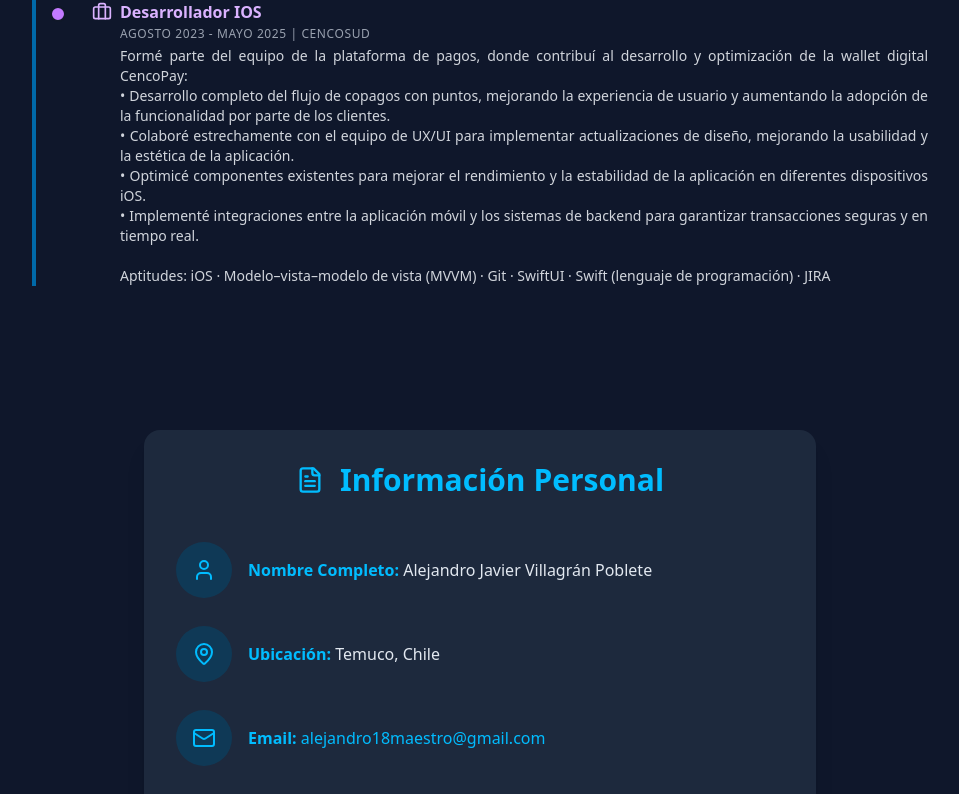
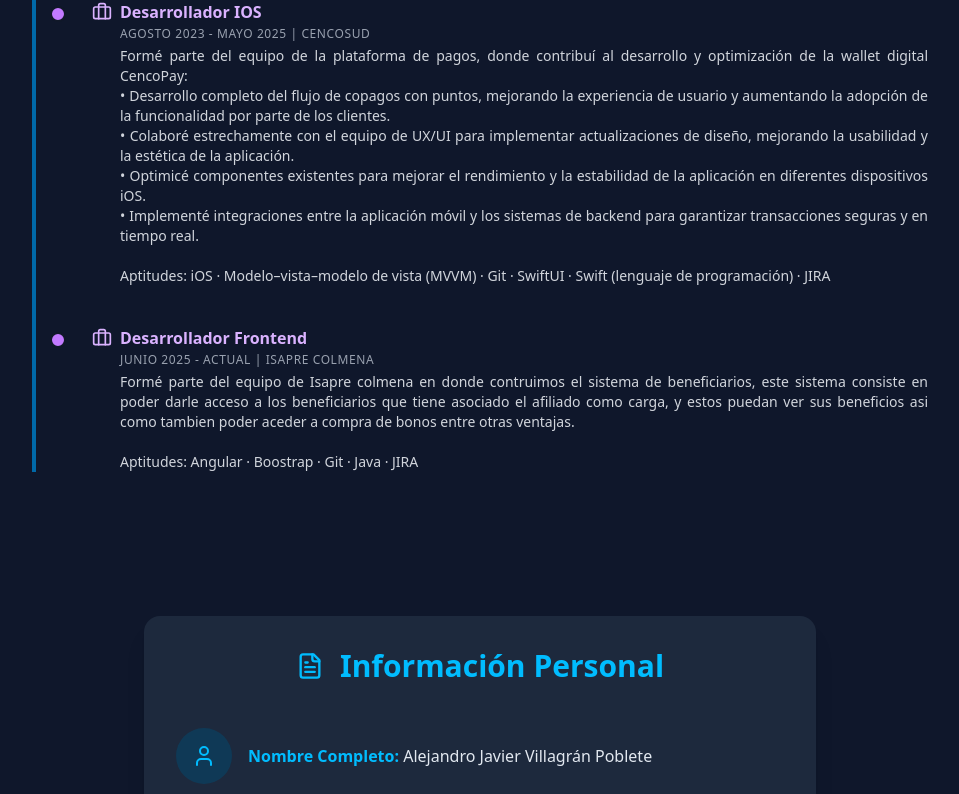
Before and after one commit to alejandromvp/portafolio2025, a React (Vite) app: page / in a window 1280 px wide. Shown: the part 2417-3211 px from the top of the page, without its empty margins (160-1119 px from the left). Built offline with nearby package versions, Linux system fonts and the light colour scheme.

Commit message:
Add work experience for Frontend Developer
Added a new work experience entry for 'Desarrollador Frontend' at Isapre Colmena, detailing responsibilities and skills.

```diff
--- a/src/components/AboutMe.jsx
+++ b/src/components/AboutMe.jsx
@@ -71,6 +71,16 @@
           • Implementé integraciones entre la aplicación móvil y los sistemas de backend para garantizar transacciones seguras y en tiempo real.
 
           Aptitudes: iOS · Modelo–vista–modelo de vista (MVVM) · Git · SwiftUI · Swift (lenguaje de programación) · JIRA`
+      },
+      {
+        id: 4,
+        type: 'work', // Tipo de hito
+        title: 'Desarrollador Frontend',
+        period: 'junio 2025 - Actual',
+        institution: 'Isapre Colmena',
+        description: `Formé parte del equipo de Isapre colmena en donde contruimos el sistema de beneficiarios, este sistema consiste en poder darle acceso a los beneficiarios que tiene asociado el afiliado como carga, y estos puedan ver sus beneficios asi como tambien poder aceder a compra de bonos entre otras ventajas.
+
+          Aptitudes: Angular · Boostrap · Git · Java  · JIRA`
       },
     ],
   },
```
